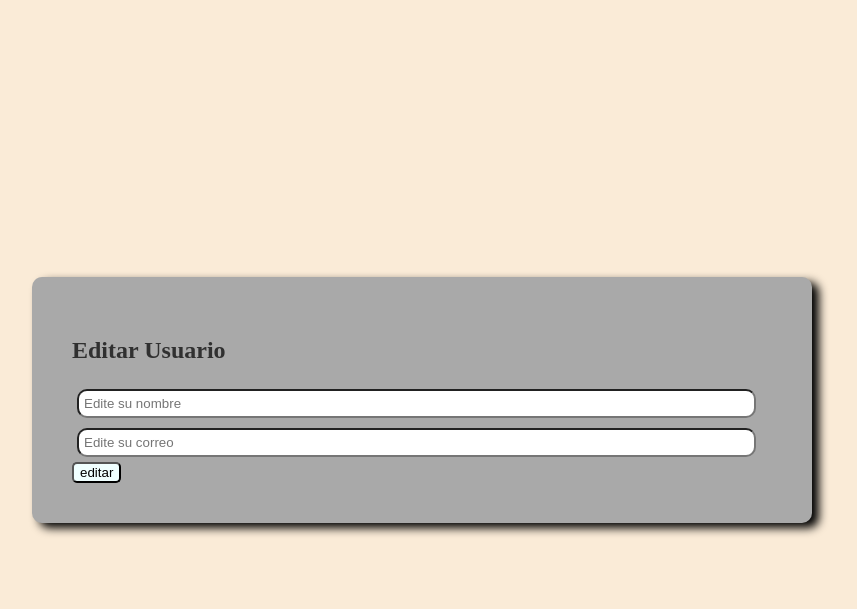
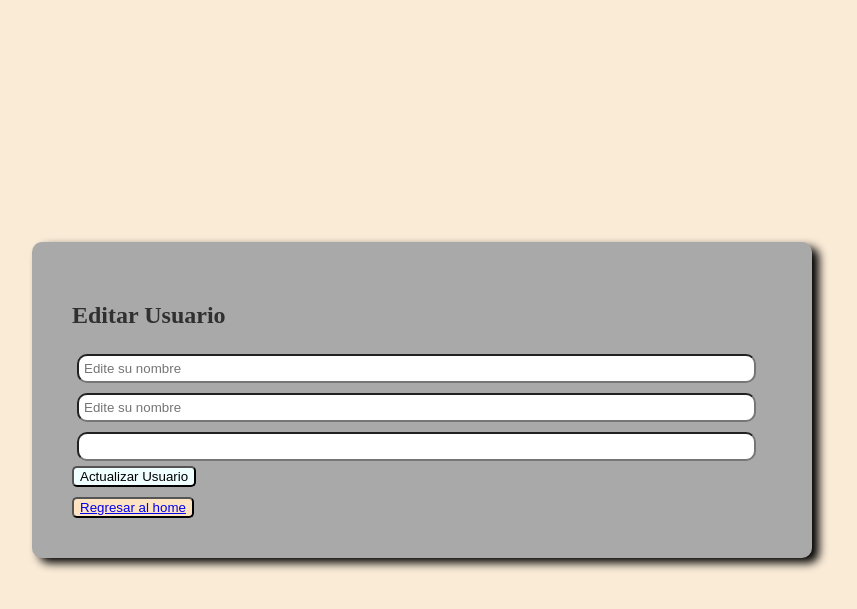
Before and after one commit to OscarCoxon7771/CRUD, a Flask app: template templates/editar.html in a window 1280 px wide. Shown: the top 609 px of the page, without its empty margins (218-1075 px from the left). Run offline with Flask 3, Linux system fonts and the light colour scheme; the template is opened without the code that fills it, so the values that code supplies are empty.

Commit message:
21/05/2025

```diff
--- a/main.py
+++ b/main.py
@@ -25,17 +25,22 @@ def crud():
 #Ruta para editar la información del usuario
 @app.route("/update/<int:id>", methods=["GET", "POST"])
 def update(id):
+
+    usuario_a_editar = None
+
     #TODO: capturar y buscar el usuario a editar
-    usuario_a_editar = ""
     for diccionario in usuarios: #Para cada diccionario dentro de la lista evalue:
         if diccionario['id']==id: #Si el id convertido a string es igual a id que me pasan por parametro
-            usuario_a_editar="diccionario" #Hemos identificado los datos del usuario a editar
+            usuario_a_editar=diccionario #Hemos identificado los datos del usuario a editar
             break
     #TODO: actualizar la info del usuario seleccionado
     if request.method=="POST":
         usuario_a_editar["nombre"]=request.form.get("nombre")
         usuario_a_editar["correo"]=request.form.get("correo")
         return redirect(url_for("crud")) #Redirecciona la aplicación a la ruta de la función crud
+    if usuario_a_editar == None:
+        return f"El usuario con id {id} no se encuentra"
+
 
     return render_template('editar.html', usuario_a_editar=usuario_a_editar)
 
--- a/templates/crud.html
+++ b/templates/crud.html
@@ -19,15 +19,14 @@
             <button>registrar</button>
         </form>
         <table>
-            <tr><th>ID</th><th>Nombre Usuario</th><th>Correo</th></tr>
+            <tr><th>ID</th><th>Nombre Usuario</th><th>Correo</th><th>Acciones</th></tr>
             {% for persona in usuarios %}
             <tr>
                 <td>{{  persona.id }}</td>
                 <td>{{ persona.nombre }}</td>
                 <td>{{ persona.correo }}</td>
                 <td>
-                <td>
-                    <a href="/?editar={{ persona.id }}">editar</a>
+                    <a href="/update/{{ persona.id }}">editar</a>
                     |
                     <a href="/?eliminar={{ persona.id }}">eliminar</a>
 
--- a/templates/editar.html
+++ b/templates/editar.html
@@ -14,10 +14,15 @@
             Editar Usuario
         </h2>
         <form method="POST">
-            <input type="text" placeholder="Edite su nombre" name="nombre" required>
-            <input type="email" placeholder="Edite su correo" name="correo" required>
-            <button>editar</button>
+            <input type="text" placeholder="Edite su nombre" name="nombre" value="{{ usuario_a_editar.nombre }}" required>
+            <input type="email" placeholder="Edite su nombre" name="correo" value="{{ usuario_a_editar.correo }}" required>
+            <input type="number" name="id" value="{{usuario_a_editar.id}}" readonly>
+            <button>Actualizar Usuario</button>
         </form>
+
+        <button style="margin-top: 10px; background-color:bisque">
+            <a href="/">Regresar al home</a>
+        </button>
     </div>
 </body>
 </html>
```
